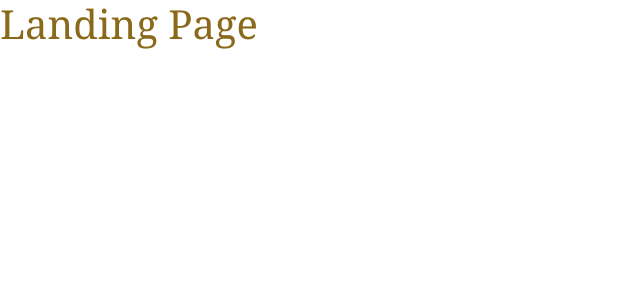
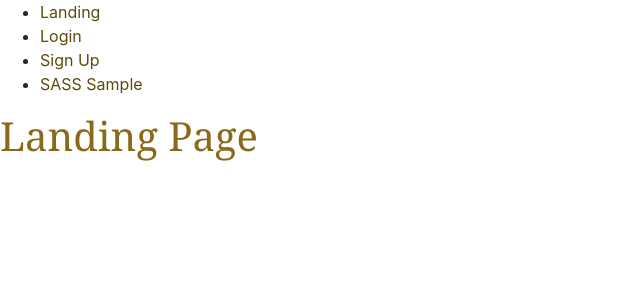
Before and after one commit to NuttySalmon/iot-hydroponics, a React (Create React App) app in the folder react-app/: page / in a window 1280 px wide. Shown: the top 300 px of the page, without its empty margins (0-640 px from the left). Built offline with nearby package versions, Linux system fonts and the light colour scheme.

Commit message:
Added basic links for navigation

```diff
--- a/react-app/src/App.js
+++ b/react-app/src/App.js
@@ -9,6 +9,20 @@ import './App.scss';
 function App() {
   return (
     <Router>
+      <ul>
+        <li>
+          <Link to="/">Landing</Link>
+        </li>
+        <li>
+          <Link to="/login">Login</Link>
+        </li>
+        <li>
+          <Link to="/sign-up">Sign Up</Link>
+        </li>
+        <li>
+          <Link to="/sample/">SASS Sample</Link>
+        </li>
+      </ul>
       <Switch>
         <Route path="/sample">
           <UISample />
```
